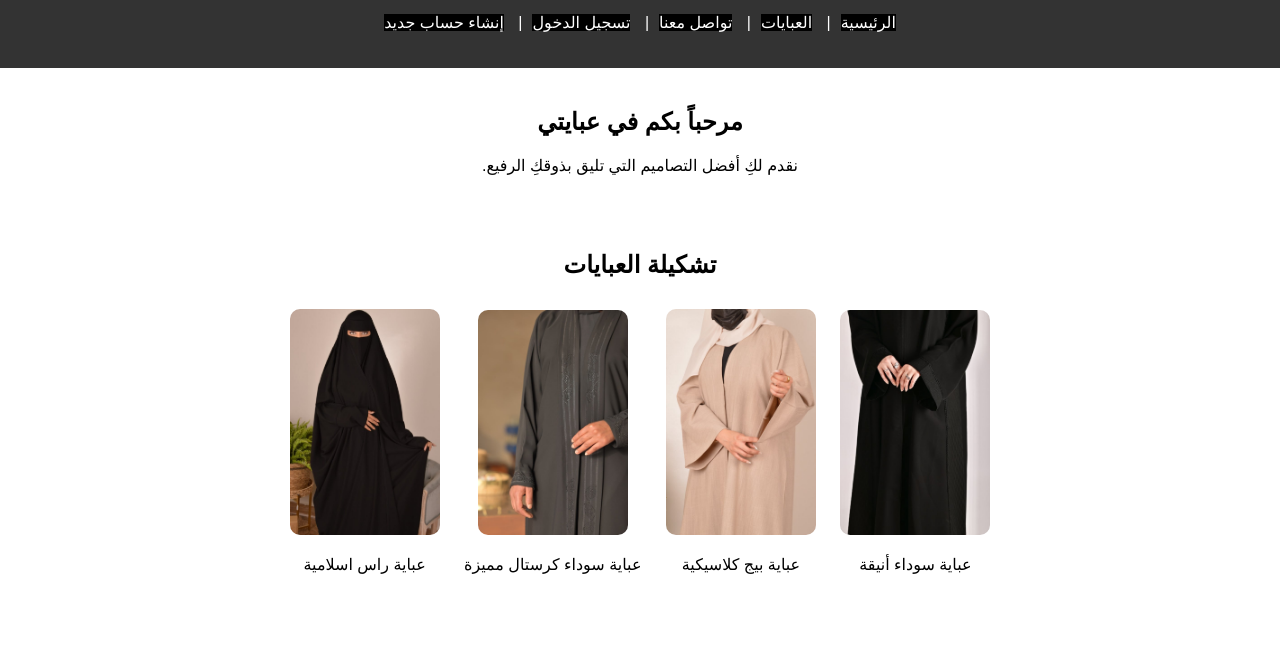
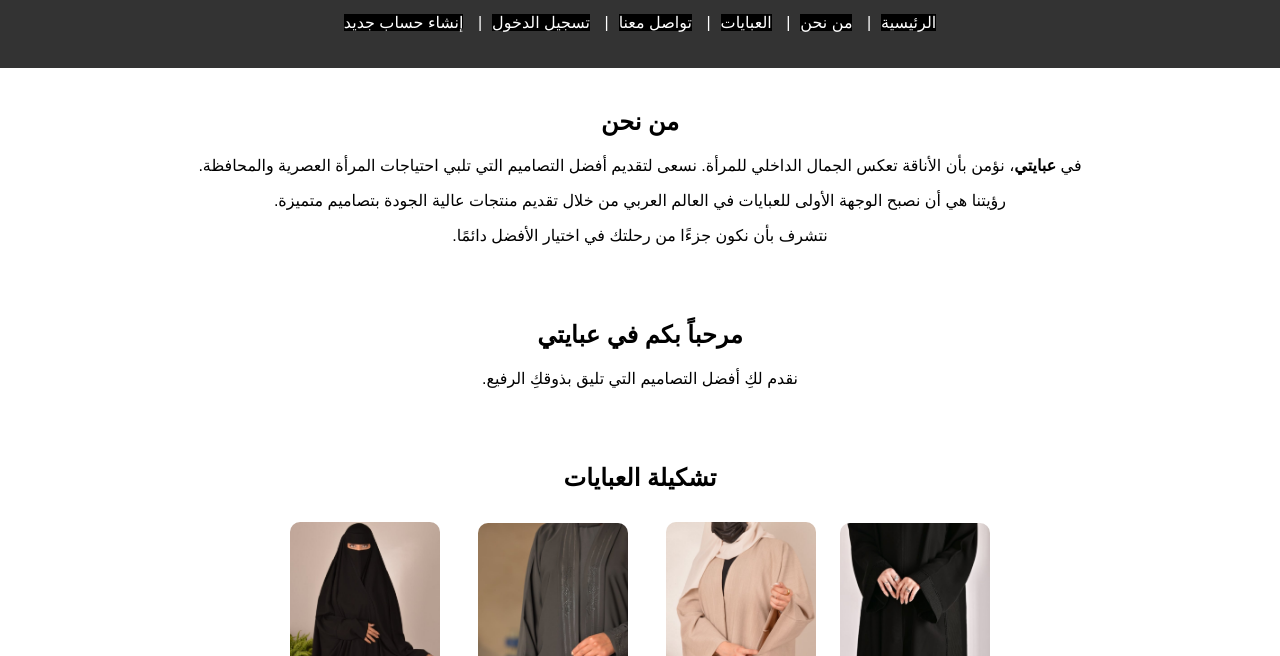
Before and after one commit to eibayati/eibayati, a plain HTML site: page index.html in a window 1280 px wide. Shown: the part 123-779 px from the top of the page. Drawn offline with Linux system fonts and the light colour scheme.

Commit message:
Add files via upload

```diff
--- a/index.html
+++ b/index.html
@@ -15,6 +15,7 @@
 <nav>
   <ul>
     <li><a href="#home">الرئيسية</a></li>|
+<li><a href="#about">من نحن</a></li>|
     <li><a href="#products">العبايات</a></li>|
     <li><a href="#contact">تواصل معنا</a></li>|
     <li><a href="login.html">تسجيل الدخول</a></li>|
@@ -22,6 +23,12 @@
   </ul>
 </nav>
     </header>
+<section id="about">
+    <h2>من نحن</h2>
+    <p>في <strong>عبايتي</strong>، نؤمن بأن الأناقة تعكس الجمال الداخلي للمرأة. نسعى لتقديم أفضل التصاميم التي تلبي احتياجات المرأة العصرية والمحافظة.</p>
+    <p>رؤيتنا هي أن نصبح الوجهة الأولى للعبايات في العالم العربي من خلال تقديم منتجات عالية الجودة بتصاميم متميزة.</p>
+    <p>نتشرف بأن نكون جزءًا من رحلتك في اختيار الأفضل دائمًا.</p>
+</section>
 
     <section id="home">
         <h2>مرحباً بكم في عبايتي</h2>
```
Also changed, not shown: عباي__ ي__ي__.jpg (added), عباي__ ي__ي__ي__ ي__ي__ي__ي__ي__.jpg (added), عباي__ ي__ي__ي__ي__ي__ كرسي__ي__ي__.jpg (added), عباي__ ي__ي__ي__ي__ي__.jpg (added), ي__ي__عار.jpg (added).
